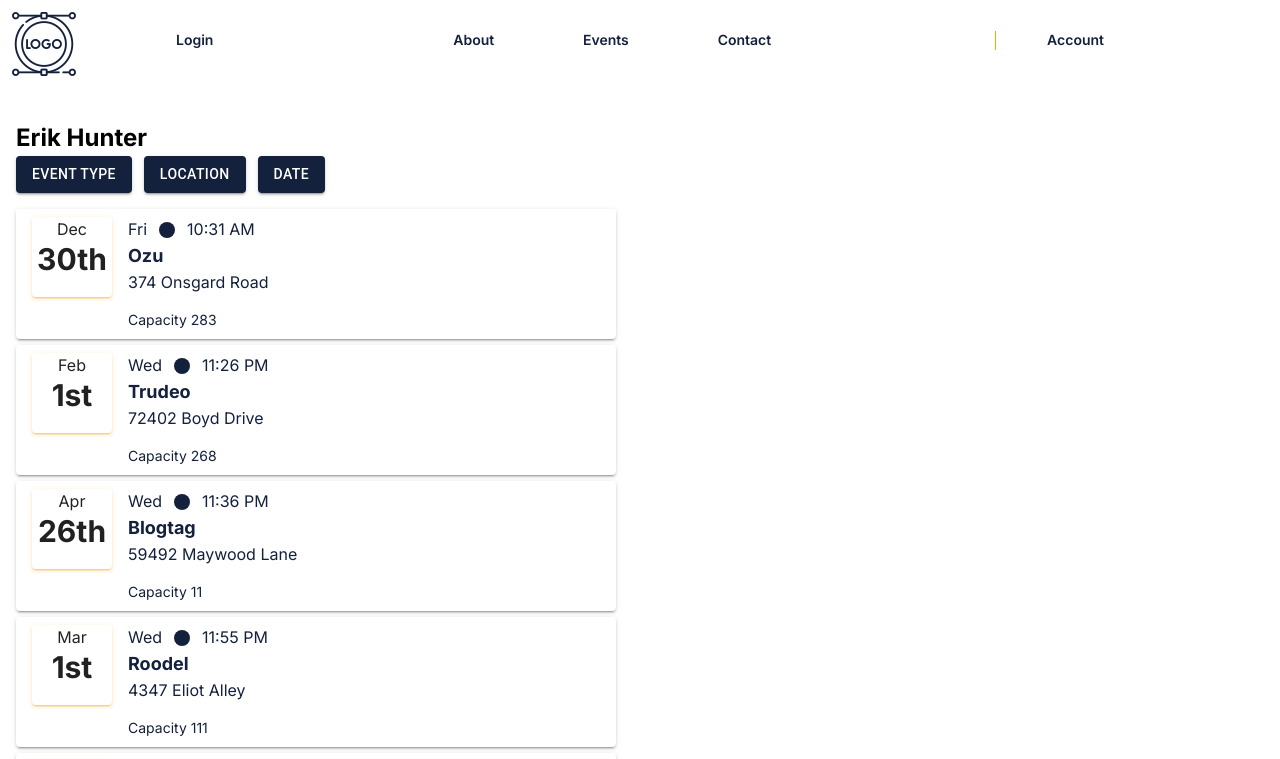
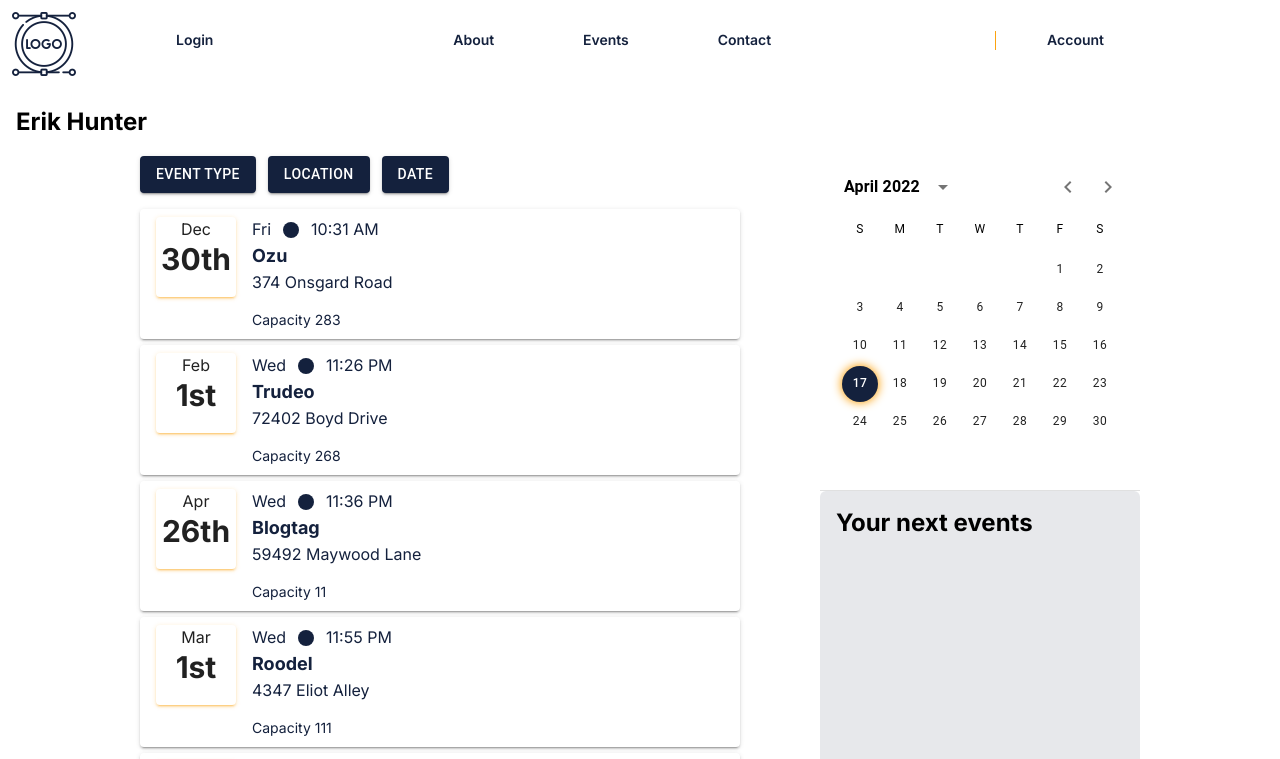
Before and after one commit to Ej1seven/DSD_Team_3_Front-end, a Next.js app: page /pages/member_homepage in a window 1280 px wide. Shown: the top 759 px of the page. Built offline with nearby package versions, Linux system fonts and the light colour scheme; data requests are answered from the project's data file.

Commit message:
added calendar

```diff
--- /dev/null
+++ b/app/components/Calendar.tsx
@@ -0,0 +1,50 @@
+"use client";
+import {styled} from "@mui/material/styles";
+import {DateCalendar} from "@mui/x-date-pickers/DateCalendar";
+import {LocalizationProvider} from "@mui/x-date-pickers/LocalizationProvider";
+import {AdapterDayjs} from "@mui/x-date-pickers/AdapterDayjs";
+import {useGlobalContext} from "../context/store";
+import {useState} from "react";
+import dayjs, {Dayjs} from "dayjs";
+
+export const CustomCalendar = styled(DateCalendar)(({theme}) => ({
+  color: theme.palette.getContrastText("#14213D"),
+  ".MuiPickersDay-today:not(.Mui-selected)": {
+    backgroundColor: "rgba(20, 33, 61, .2) !important",
+    border: "none !important",
+  },
+  ".MuiButtonBase-root.Mui-selected": {
+    backgroundColor: "#14213D !important",
+    boxShadow: "0 0 10px 1px #fca311; !important",
+  },
+  ".MuiPickersCalendarHeader-label": {
+    color: "black !important",
+    fontWeight: "700",
+  },
+  ".MuiDayCalendar-weekDayLabel": {
+    color: "black !important",
+  },
+  ".MuiPickersYear-yearButton": {
+    color: "black !important",
+  },
+  ".MuiPickersYear-yearButton.Mui-selected": {
+    backgroundColor: "#14213D !important",
+    color: "white !important",
+  },
+}));
+
+const Calender = () => {
+  const [value, setValue] = useState<Dayjs | null>(dayjs("2022-04-17"));
+  console.log(value);
+  return (
+    <div>
+      <LocalizationProvider dateAdapter={AdapterDayjs}>
+        <CustomCalendar
+          value={value}
+          onChange={(newValue: any) => setValue(newValue)}
+        />
+      </LocalizationProvider>
+    </div>
+  );
+};
+export default Calender;
--- a/app/components/EventList.tsx
+++ b/app/components/EventList.tsx
@@ -1,51 +1,54 @@
-'use client';
-import axios from 'axios';
-import Button, { ButtonProps } from '@mui/material/Button';
-import List from '@mui/material/List';
-import ListItem, { ListItemProps } from '@mui/material/ListItem';
-import Divider from '@mui/material/Divider';
-import ListItemText from '@mui/material/ListItemText';
-import ListItemAvatar from '@mui/material/ListItemAvatar';
-import Avatar from '@mui/material/Avatar';
-import Typography from '@mui/material/Typography';
-import { styled } from '@mui/material/styles';
-import Paper, { PaperProps } from '@mui/material/Paper';
-import { fetchEventData } from '../api/services/Event';
-import format from 'date-fns/format';
-import getEventOverviewList from '../helpers/getEventOverviewList';
-import { useEffect, useState } from 'react';
-import FiberManualRecordIcon from '@mui/icons-material/FiberManualRecord';
-import ComponentPagination from '../helpers/componentPagination';
-import Pagination from '@mui/material/Pagination';
+"use client";
+import axios from "axios";
+import Button, {ButtonProps} from "@mui/material/Button";
+import List from "@mui/material/List";
+import ListItem, {ListItemProps} from "@mui/material/ListItem";
+import Divider from "@mui/material/Divider";
+import ListItemText from "@mui/material/ListItemText";
+import ListItemAvatar from "@mui/material/ListItemAvatar";
+import Avatar from "@mui/material/Avatar";
+import Typography from "@mui/material/Typography";
+import {styled} from "@mui/material/styles";
+import Paper, {PaperProps} from "@mui/material/Paper";
+import {fetchEventData} from "../api/services/Event";
+import format from "date-fns/format";
+import getEventOverviewList from "../helpers/getEventOverviewList";
+import {useEffect, useState} from "react";
+import FiberManualRecordIcon from "@mui/icons-material/FiberManualRecord";
+import ComponentPagination from "../helpers/componentPagination";
+import Pagination from "@mui/material/Pagination";
+import {useGlobalContext} from "../context/store";
 
-const ColorButton = styled(Button)<ButtonProps>(({ theme }) => ({
-  color: theme.palette.getContrastText('#14213D'),
-  backgroundColor: '#14213D !important',
-  '&:hover': {
-    backgroundColor: '#fff !important',
-    color: '#14213D !important',
+const ColorButton = styled(Button)<ButtonProps>(({theme}) => ({
+  color: theme.palette.getContrastText("#14213D"),
+  backgroundColor: "#14213D !important",
+  "&:hover": {
+    backgroundColor: "#fff !important",
+    color: "#14213D !important",
   },
 }));
 
-const EventListItem = styled(ListItem)<ListItemProps>(({ theme }) => ({
-  color: '#14213D !important',
-  borderRadius: '4px !important',
+const EventListItem = styled(ListItem)<ListItemProps>(({theme}) => ({
+  color: "#14213D !important",
+  borderRadius: "4px !important",
   boxShadow:
-    '0px 3px 1px -2px rgba(0,0,0,0.2), 0px 2px 2px 0px rgba(0,0,0,0.14), 0px 1px 5px 0px rgba(0,0,0,0.12); !important',
-  '&:hover': {
-    backgroundColor: '#fff !important',
+    "0px 3px 1px -2px rgba(0,0,0,0.2), 0px 2px 2px 0px rgba(0,0,0,0.14), 0px 1px 5px 0px rgba(0,0,0,0.12); !important",
+  "&:hover": {
+    backgroundColor: "#fff !important",
   },
-  marginBottom: '6px',
-  height: '130px',
-  width: '600px',
+  marginBottom: "6px",
+  height: "130px",
+  width: "600px",
 }));
 
-const EventDateContainer = styled(Paper)<PaperProps>(({ theme }) => ({
+const EventDateContainer = styled(Paper)<PaperProps>(({theme}) => ({
   boxShadow:
-    '0px 3px 1px -2px rgba(252, 163, 17, 0.3), 0px 2px 2px 0px rgba(252, 163, 17, 0.24), 0px 1px 5px 0px rgba(252, 163, 17, 0.22); !important',
+    "0px 3px 1px -2px rgba(252, 163, 17, 0.3), 0px 2px 2px 0px rgba(252, 163, 17, 0.24), 0px 1px 5px 0px rgba(252, 163, 17, 0.22); !important",
 }));
 
-const EventList = ({ events, eventCreations, venues }: any) => {
+const EventList = ({events, eventCreations, venues}: any) => {
+  const {setEventOverviewData, eventOverviewData} = useGlobalContext();
+
   const pageSize: any = 10;
   const [pagination, setPagination] = useState({
     count: 0,
@@ -56,20 +59,15 @@ const EventList = ({ events, eventCreations, venues }: any) => {
   const handlePageChange = (event: any, page: any) => {
     const from = (page - 1) * pageSize;
     const to = (page - 1) * pageSize + pageSize;
-    setPagination({ ...pagination, from: from, to: to });
+    setPagination({...pagination, from: from, to: to});
   };
   const service = {
-    getData: ({ from, to }: any) => {
+    getData: ({from, to}: any) => {
       return new Promise(async (resolve, reject) => {
-        let eventOverviewList: any = await getEventOverviewList(
-          events,
-          eventCreations,
-          venues
-        );
-        const data = eventOverviewList.slice(from, to);
+        const data = eventOverviewData.slice(from, to);
 
         resolve({
-          count: eventOverviewList.length,
+          count: eventOverviewData.length,
           data: data,
         });
       });
@@ -78,20 +76,28 @@ const EventList = ({ events, eventCreations, venues }: any) => {
 
   useEffect(() => {
     service
-      .getData({ from: pagination.from, to: pagination.to })
+      .getData({from: pagination.from, to: pagination.to})
       .then((response: any) => {
-        setPagination({ ...pagination, count: response.count });
+        console.log(response.count);
+        console.log(response.data);
+        setPagination({...pagination, count: response.count});
 
         setEventOverview(response.data);
       });
-  }, [pagination.from, pagination.to]);
+  }, [pagination.from, pagination.to, eventOverviewData]);
 
   useEffect(() => {
-    setPagination({ ...pagination, count: eventOverview.length });
+    setPagination({...pagination, count: eventOverviewData.length});
   }, [pagination.from, pagination.to]);
-
+  useEffect(() => {
+    (async () => {
+      setEventOverviewData(
+        await getEventOverviewList(events, eventCreations, venues)
+      );
+    })();
+  }, []);
   return (
-    <div className="flex flex-col gl:flex-row gl:gap-10">
+    <div className="flex flex-col gl:flex-row gl:gap-10 flex-1">
       <div className="flex-1">
         <div className="flex justify-between items-center mb-4">
           <div className="flex items-center gap-3">
@@ -116,20 +122,20 @@ const EventList = ({ events, eventCreations, venues }: any) => {
                   >
                     <div className="flex flex-col items-center justify-center h-full w-full">
                       <div>
-                        {' '}
-                        {format(new Date(eventOverviewItem.dateOf), 'MMM')}
+                        {" "}
+                        {format(new Date(eventOverviewItem.dateOf), "MMM")}
                       </div>
                       <div className="flex-1 text-3xl font-bold">
-                        {' '}
-                        {format(new Date(eventOverviewItem.dateOf), 'do')}
+                        {" "}
+                        {format(new Date(eventOverviewItem.dateOf), "do")}
                       </div>
                     </div>
                   </EventDateContainer>
                   <div className="flex flex-col pl-4">
                     <div>
                       <span>
-                        {' '}
-                        {`${format(new Date(eventOverviewItem.dateOf), 'iii')}`}
+                        {" "}
+                        {`${format(new Date(eventOverviewItem.dateOf), "iii")}`}
                       </span>
                       <FiberManualRecordIcon className="text-[8px] mx-2" />
                       <span>{`${eventOverviewItem.timeOf}`}</span>
@@ -147,7 +153,7 @@ const EventList = ({ events, eventCreations, venues }: any) => {
           <Pagination
             count={Math.ceil(pagination.count / pageSize)}
             onChange={handlePageChange}
-          />{' '}
+          />{" "}
         </div>
       </div>
     </div>
--- /dev/null
+++ b/app/context/store.tsx
@@ -0,0 +1,54 @@
+"use client";
+
+import {
+  createContext,
+  useContext,
+  Dispatch,
+  SetStateAction,
+  useState,
+} from "react";
+
+type DataType = {
+  firstName: string;
+};
+
+interface ContextProps {
+  userId: string;
+  setUserId: Dispatch<SetStateAction<string>>;
+  data: DataType[];
+  setData: Dispatch<SetStateAction<DataType[]>>;
+  eventOverviewData: [];
+  setEventOverviewData: Dispatch<SetStateAction<[]>>;
+}
+
+const GlobalContext = createContext<ContextProps>({
+  userId: "",
+  setUserId: (): string => "",
+  data: [],
+  setData: (): DataType[] => [],
+  eventOverviewData: [],
+  setEventOverviewData: (): DataType[] => [],
+});
+
+export const GlobalContextProvider = ({children}: any) => {
+  const [userId, setUserId] = useState("");
+  const [data, setData] = useState<[] | DataType[]>([]);
+  const [eventOverviewData, setEventOverviewData] = useState<[]>([]);
+
+  return (
+    <GlobalContext.Provider
+      value={{
+        userId,
+        setUserId,
+        data,
+        setData,
+        eventOverviewData,
+        setEventOverviewData,
+      }}
+    >
+      {children}
+    </GlobalContext.Provider>
+  );
+};
+
+export const useGlobalContext = () => useContext(GlobalContext);
--- a/app/pages/member_homepage/page.tsx
+++ b/app/pages/member_homepage/page.tsx
@@ -1,37 +1,49 @@
-import {
-  fetchEventCreationData,
-  fetchEventData,
-} from '@/app/api/services/Event';
-import { fetchVenueData } from '@/app/api/services/Venue';
-import EventList from '@/app/components/EventList';
-import Navbar from '@/app/components/Navbar';
+import {fetchEventCreationData, fetchEventData} from "@/app/api/services/Event";
+import {fetchVenueData} from "@/app/api/services/Venue";
+import Calender from "@/app/components/Calendar";
+import EventList from "@/app/components/EventList";
+import Navbar from "@/app/components/Navbar";
+import Divider from "@mui/material/Divider";
+import {GlobalContextProvider} from "@/app/context/store";
+import {useState} from "react";
 
-export default async function MemberHomepage({ params }: any) {
+export default async function MemberHomepage({params}: any) {
   const events = await fetchEventData();
   const eventCreations = await fetchEventCreationData();
   const venues = await fetchVenueData();
 
   return (
+    <GlobalContextProvider>
       <div className="flex flex-col min-h-screen">
         <Navbar />
         <div className="flex flex-col flex-grow">
           <div className="flex flex-col items-center flex-grow">
             <div className="px-6 sm:px-4 xl:px-0 xl:px-4 w-full mx-auto px-4 sm:px-24 lg:px-10 xl:px-10 mt-6 pb-14 md:max-w-screen-xl">
-            <div className="flex flex-col gl:flex-row text-primary mt-6 sm:mt-4 mb-10 justify-between">
               <div className="w-full">
                 <h1 className="text-2xl leading-9 gl:text-heading leading-10 font-bold">
                   Erik Hunter
                 </h1>
               </div>
+              <div className="flex gl:flex-row text-primary mt-6 sm:mt-4 mb-10 justify-center max-w-[1000px] mx-auto">
                 <EventList
                   events={events}
                   eventCreations={eventCreations}
                   venues={venues}
                 />
+                <div className="flex flex-col">
+                  <Calender />
+                  <Divider />
+                  <div className="rounded-md bg-[#14213D] w-full h-[700px] bg-opacity-10">
+                    <div className="text-black text-2xl ml-4 mt-4 font-bold">
+                      Your next events
                     </div>
                   </div>
                 </div>
               </div>
             </div>
+          </div>
+        </div>
+      </div>
+    </GlobalContextProvider>
   );
 }
--- a/package.json
+++ b/package.json
@@ -17,12 +17,14 @@
     "@fortawesome/react-fontawesome": "^0.2.0",
     "@mui/icons-material": "^5.14.1",
     "@mui/material": "^5.14.1",
+    "@mui/x-date-pickers": "^6.10.1",
     "@types/node": "20.4.2",
     "@types/react": "18.2.15",
     "@types/react-dom": "18.2.7",
     "autoprefixer": "10.4.14",
     "axios": "^1.4.0",
     "date-fns": "^2.30.0",
+    "dayjs": "^1.11.9",
     "eslint": "8.45.0",
     "eslint-config-next": "13.4.10",
     "i": "^0.3.7",
```
Also changed, not shown: app/helpers/getEventOverviewList.tsx (+8 -6 lines), lib/mui.tsx (added, +7 -0 lines), 1 other file (tests, documents, lock files or other folders). Lines whose indentation alone changed are shown as unchanged.
